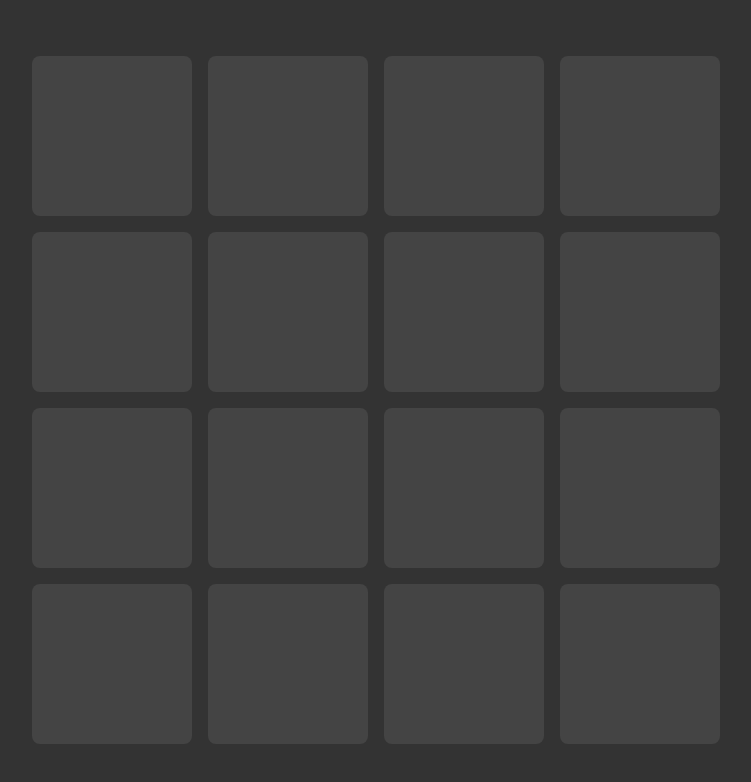
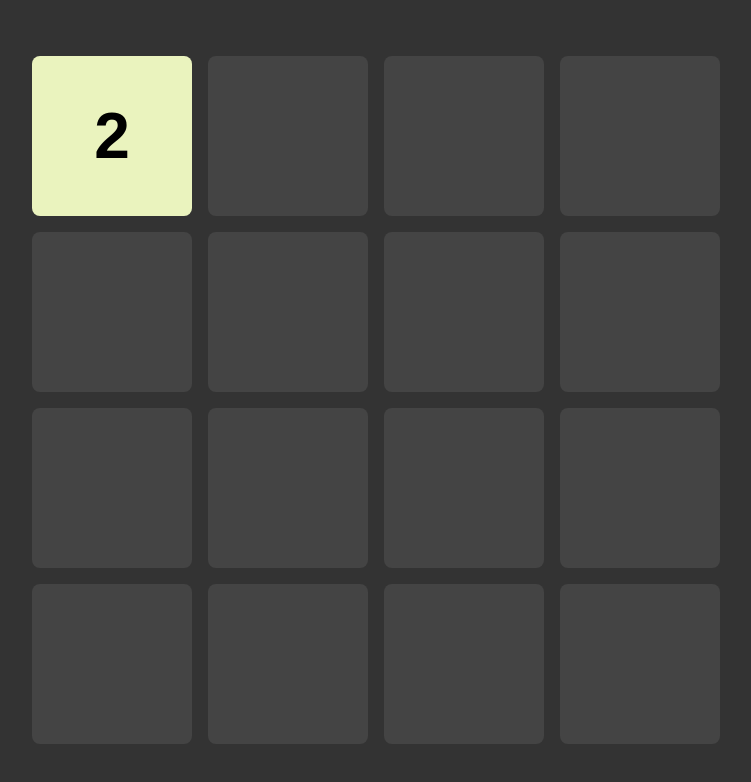
Before and after one commit to LarinV1983/GameJS, a plain HTML site: page index.html in a window 1280 px wide. Shown: the whole page, without its empty margins (264-1015 px from the left). Drawn offline with Linux system fonts and the light colour scheme.

Commit message:
добавлена анимация и формула положения ячейки

```diff
--- a/index.html
+++ b/index.html
@@ -24,6 +24,7 @@
 		<div class="cell"></div>
 		<div class="cell"></div>
 		<div class="cell"></div>
+		<div class="tile">2</div>
 	</div>
 </body>
 </html>
--- a/style.css
+++ b/style.css
@@ -22,3 +22,30 @@ body {
 	background-color: #444;
 	border-radius: 1vmin;
 }
+.tile {
+	--y: 0;
+	--x: 0;
+	position: absolute;
+	top: calc(var(--y) * (20vmin + 2vmin));
+	left: calc(var(--x) * (20vmin + 2vmin));
+	display: flex;
+	justify-content: center;
+	align-items: center;
+	width: 20vmin;
+	height: 20vmin;
+	border-radius: 1vmin;
+	font-family: Arial, sans-serif;
+	font-size: 8vmin;
+	font-weight: bold;
+	background-color: #EAF3BE;
+	color: #000;
+	transition: 100ms;
+	animation: show 200ms;
+}
+
+@keyframes show {
+0%	{
+	opacity: 0.5;
+	transform: scale(0);
+	}
+}
```
